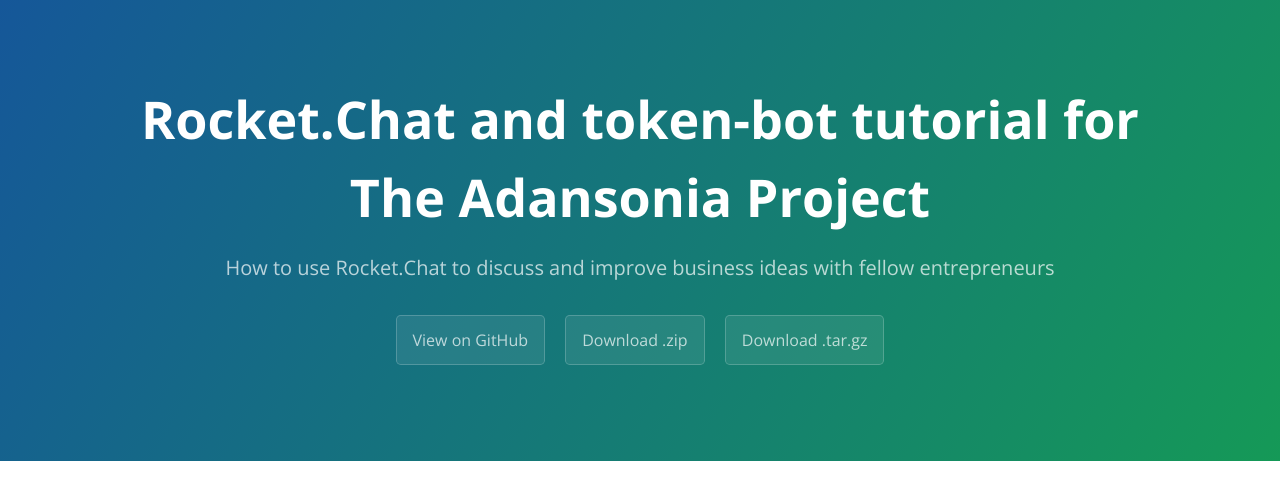
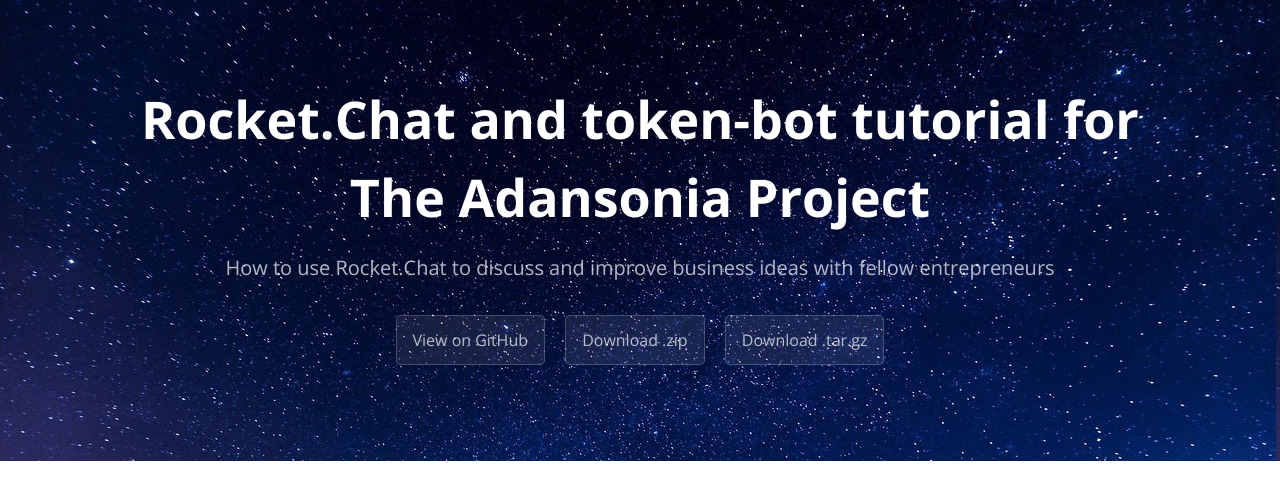
Before and after one commit to cbrummitt/Rocket_token_tutorial, a plain HTML site: page index.html in a window 1280 px wide. Shown: the top 490 px of the page. Drawn offline with nearby package versions, Linux system fonts and the light colour scheme.

Commit message:
Edit background

```diff
--- a/stylesheets/stylesheet.css
+++ b/stylesheets/stylesheet.css
@@ -57,7 +57,7 @@ a {
   color: #fff;
   text-align: center;
   background-color: #159957;
-  background-image: linear-gradient(120deg, #155799, #159957); }
+  background-image: url("../images/night-stars-crop.jpg"); }
 
 @media screen and (min-width: 64em) {
   .page-header {
```
